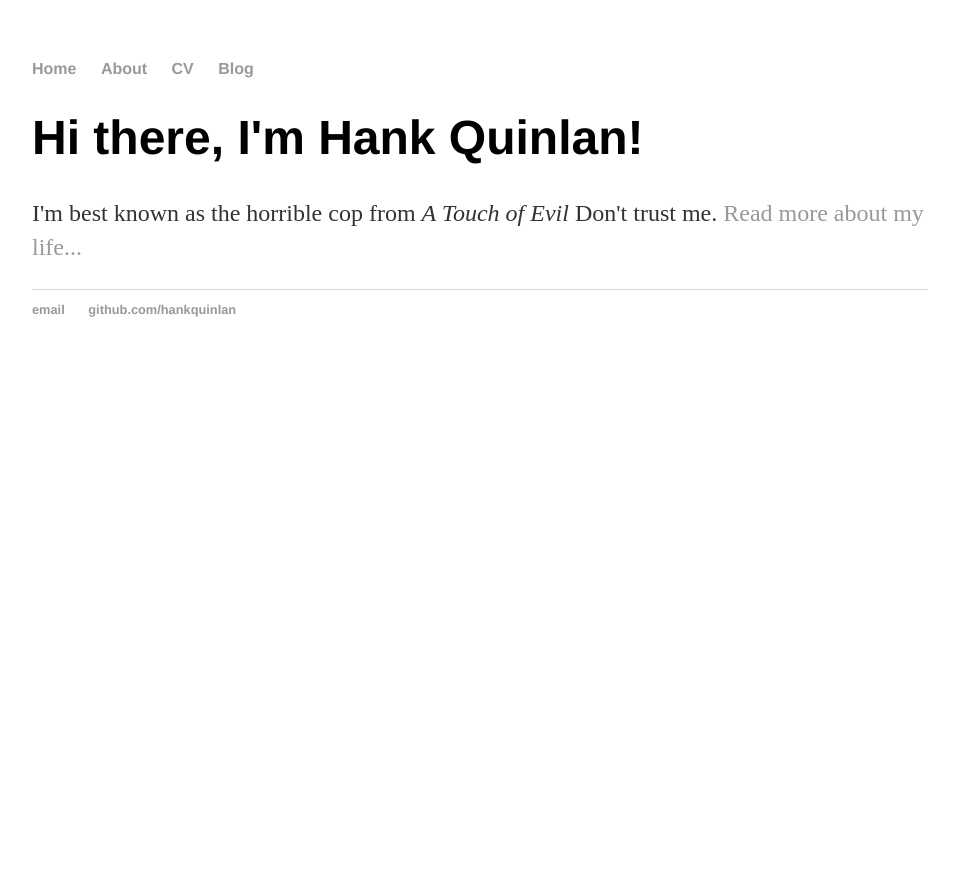
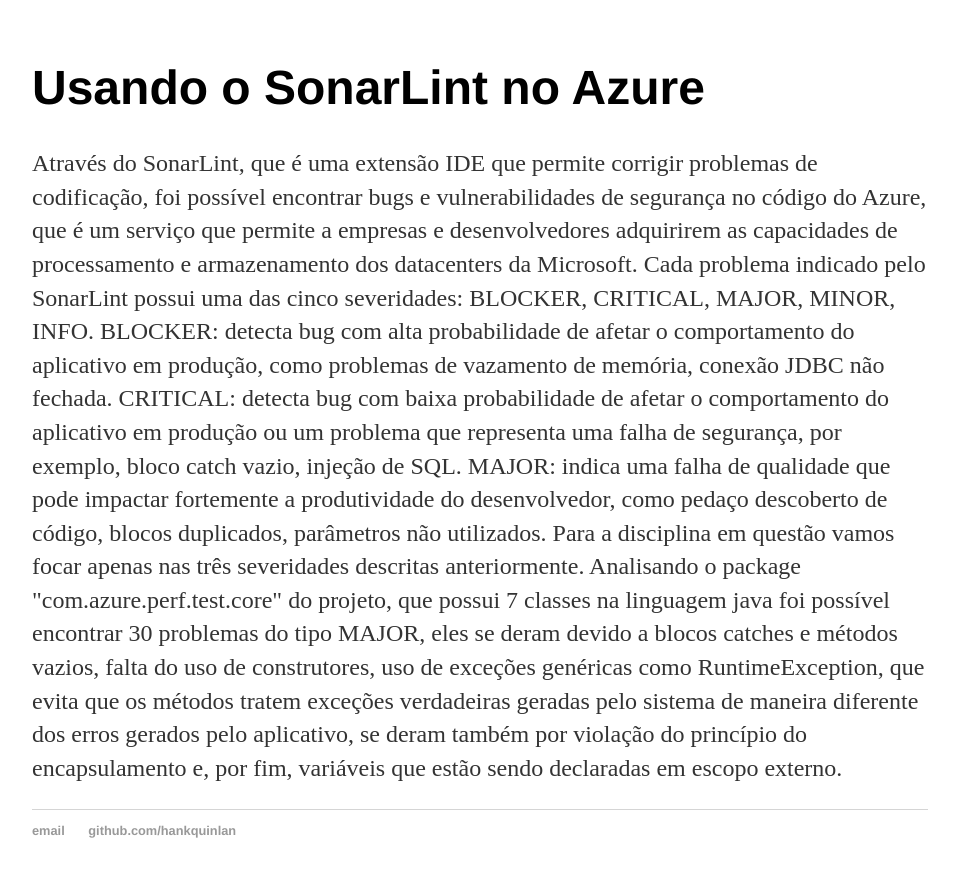
Before and after one commit to marianaalucena/ArqSoftware, a plain HTML site: page index.html in a window 1280 px wide. Shown: the whole page, without its empty margins (160-1116 px from the left). Before the commit the page ends 800 px from the top, so only its background shows below. Drawn offline with Linux system fonts and the light colour scheme.

Commit message:
Update index.html

```diff
--- a/index.html
+++ b/index.html
@@ -1,23 +1,24 @@
 <!DOCTYPE html>
 <html>
 	<head>
-		<title>Hank Quinlan, Horrible Cop</title>
+		<title>Usando o SonarLint no Azure</title>
 		<!-- link to main stylesheet -->
 		<link rel="stylesheet" type="text/css" href="/css/main.css">
 	</head>
 	<body>
-		<nav>
-    		<ul>
-        		<li><a href="/">Home</a></li>
-	        	<li><a href="/about">About</a></li>
-        		<li><a href="/cv">CV</a></li>
-        		<li><a href="/blog">Blog</a></li>
-    		</ul>
-		</nav>
 		<div class="container">
     		<div class="blurb">
-        		<h1>Hi there, I'm Hank Quinlan!</h1>
-				<p>I'm best known as the horrible cop from <em>A Touch of Evil</em> Don't trust me. <a href="/about">Read more about my life...</a></p>
+        		<h1>Usando o SonarLint no Azure</h1>
+				<p>Através do SonarLint, que é uma extensão IDE que permite corrigir problemas de codificação, foi possível encontrar bugs e vulnerabilidades de segurança no código do Azure, que é um serviço que permite a empresas e desenvolvedores adquirirem as capacidades de processamento e armazenamento dos datacenters da Microsoft.
+
+Cada problema indicado pelo SonarLint possui uma das cinco severidades: BLOCKER, CRITICAL, MAJOR, MINOR, INFO.
+
+BLOCKER: detecta bug com alta probabilidade de afetar o comportamento do aplicativo em produção, como problemas de vazamento de memória, conexão JDBC não fechada.
+CRITICAL: detecta bug com baixa probabilidade de afetar o comportamento do aplicativo em produção ou um problema que representa uma falha de segurança, por exemplo, bloco catch vazio, injeção de SQL.
+MAJOR: indica uma falha de qualidade que pode impactar fortemente a produtividade do desenvolvedor, como pedaço descoberto de código, blocos duplicados, parâmetros não utilizados.
+Para a disciplina em questão vamos focar apenas nas três severidades descritas anteriormente.
+
+Analisando o package "com.azure.perf.test.core" do projeto, que possui 7 classes na linguagem java foi possível encontrar 30 problemas do tipo MAJOR, eles se deram devido a blocos catches e métodos vazios, falta do uso de construtores, uso de exceções genéricas como RuntimeException, que evita que os métodos tratem exceções verdadeiras geradas pelo sistema de maneira diferente dos erros gerados pelo aplicativo, se deram também por violação do princípio do encapsulamento e, por fim, variáveis que estão sendo declaradas em escopo externo.</a></p>
     		</div><!-- /.blurb -->
 		</div><!-- /.container -->
 		<footer>
```
